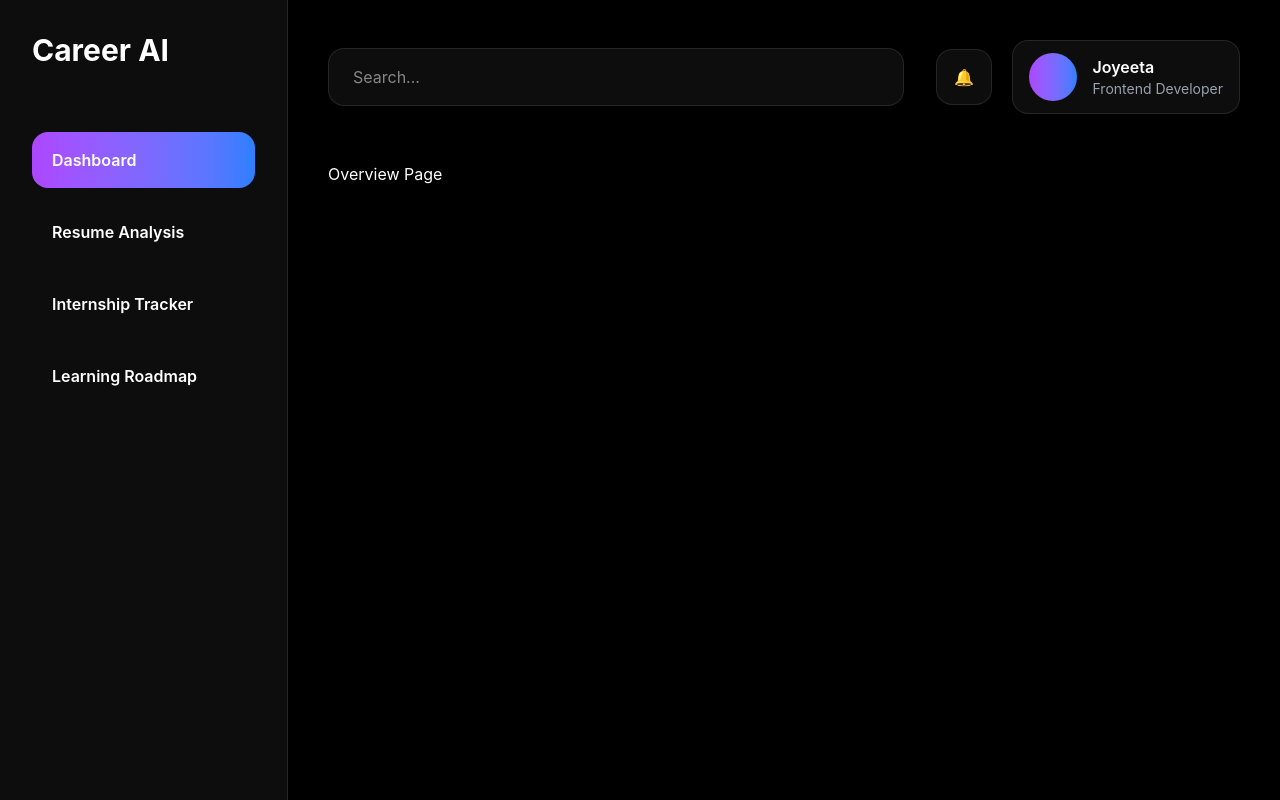
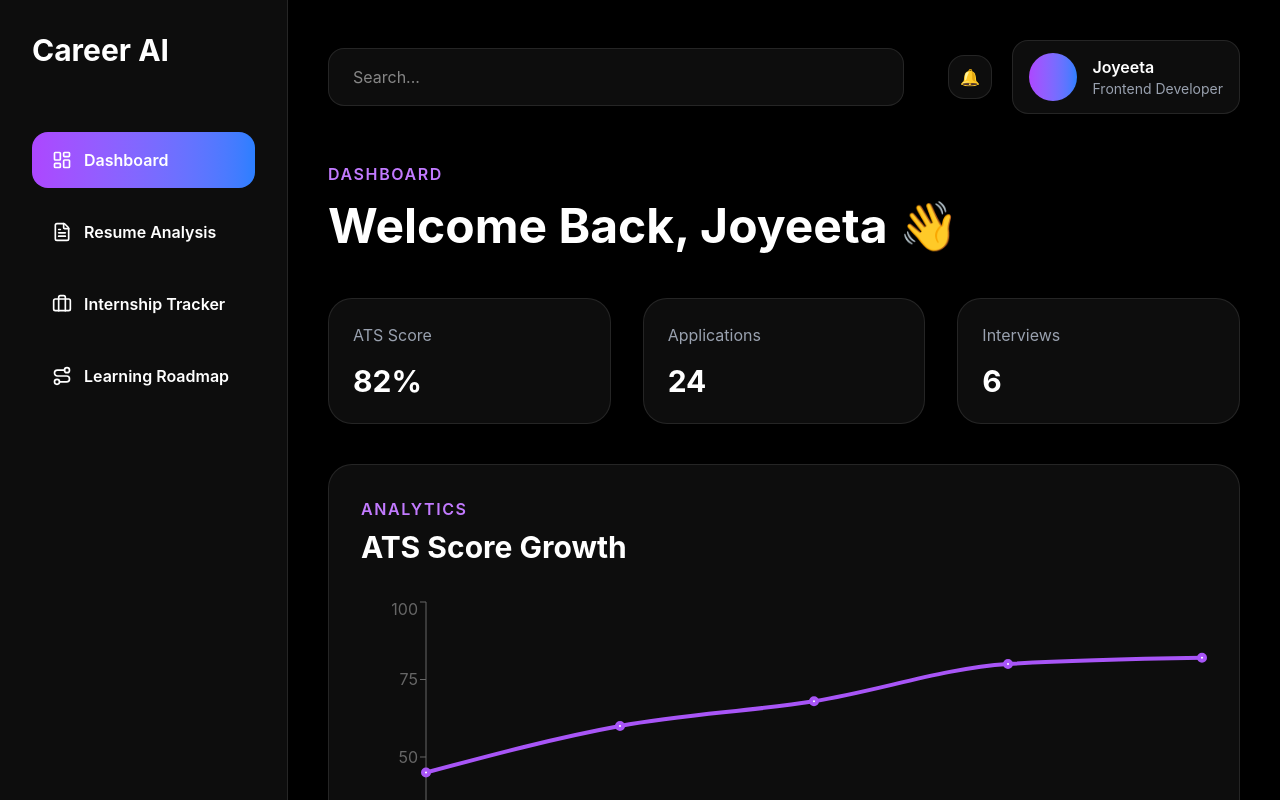
Before and after one commit to Joyeeta2003/career-ai, a React (Vite) app: page /dashboard in a window 1280 px wide. Shown: the top 800 px of the page. Built offline with nearby package versions, Linux system fonts and the light colour scheme.

Commit message:
Created modular overview dashboard page

```diff
--- a/package.json
+++ b/package.json
@@ -11,6 +11,7 @@
   },
   "dependencies": {
     "@tailwindcss/vite": "^4.3.0",
+    "lucide-react": "^1.14.0",
     "react": "^19.2.5",
     "react-dom": "^19.2.5",
     "react-router-dom": "^7.15.0",
--- a/src/components/Sidebar.jsx
+++ b/src/components/Sidebar.jsx
@@ -1,4 +1,11 @@
 import { NavLink } from "react-router-dom"
+
+import {
+  LayoutDashboard,
+  FileText,
+  Briefcase,
+  Route,
+} from "lucide-react"
 
 function Sidebar() {
   return (
@@ -9,55 +16,88 @@ function Sidebar() {
         Career AI
       </h1>
 
+      {/* Navigation */}
       <div className="space-y-4">
 
+        {/* Dashboard */}
         <NavLink
           to="/dashboard"
           end
           className={({ isActive }) =>
-            `block px-5 py-4 rounded-2xl font-semibold transition ${isActive
+            `block px-5 py-4 rounded-2xl font-semibold transition ${
+              isActive
                 ? "bg-gradient-to-r from-purple-500 to-blue-500"
                 : "hover:bg-white/5"
             }`
           }
         >
-          Dashboard
+          <div className="flex items-center gap-3">
+
+            <LayoutDashboard size={20} />
+
+            <span>Dashboard</span>
+
+          </div>
         </NavLink>
 
+        {/* Resume Analysis */}
         <NavLink
           to="/dashboard/resume-analysis"
           className={({ isActive }) =>
-            `block px-5 py-4 rounded-2xl font-semibold transition ${isActive
+            `block px-5 py-4 rounded-2xl font-semibold transition ${
+              isActive
                 ? "bg-gradient-to-r from-purple-500 to-blue-500"
                 : "hover:bg-white/5"
             }`
           }
         >
-          Resume Analysis
+          <div className="flex items-center gap-3">
+
+            <FileText size={20} />
+
+            <span>Resume Analysis</span>
+
+          </div>
         </NavLink>
 
+        {/* Internship Tracker */}
         <NavLink
           to="/dashboard/internships"
           className={({ isActive }) =>
-            `block px-5 py-4 rounded-2xl font-semibold transition ${isActive
+            `block px-5 py-4 rounded-2xl font-semibold transition ${
+              isActive
                 ? "bg-gradient-to-r from-purple-500 to-blue-500"
                 : "hover:bg-white/5"
             }`
           }
         >
-          Internship Tracker
+          <div className="flex items-center gap-3">
+
+            <Briefcase size={20} />
+
+            <span>Internship Tracker</span>
+
+          </div>
         </NavLink>
 
+        {/* Learning Roadmap */}
         <NavLink
           to="/dashboard/roadmap"
           className={({ isActive }) =>
-            `block px-5 py-4 rounded-2xl font-semibold transition ${isActive
+            `block px-5 py-4 rounded-2xl font-semibold transition ${
+              isActive
                 ? "bg-gradient-to-r from-purple-500 to-blue-500"
                 : "hover:bg-white/5"
             }`
           }
         >
-          Learning Roadmap
+          <div className="flex items-center gap-3">
+
+            <Route size={20} />
+
+            <span>Learning Roadmap</span>
+
+          </div>
         </NavLink>
 
       </div>
--- a/src/components/Topbar.jsx
+++ b/src/components/Topbar.jsx
@@ -17,7 +17,7 @@ function Topbar() {
       <div className="flex items-center gap-5 ml-6">
 
         {/* Notification */}
-        <button className="w-14 h-14 rounded-2xl bg-white/5 border border-white/10 flex items-center justify-center hover:bg-white/10 transition">
+        <button className="w-11 h-11 rounded-2xl bg-white/5 border border-white/10 flex items-center justify-center hover:bg-white/10 transition">
 
           🔔
 
--- a/src/pages/Overview.jsx
+++ b/src/pages/Overview.jsx
@@ -1,7 +1,41 @@
+import StatsCard from "../components/StatsCard"
+import AnalyticsChart from "../components/AnalyticsChart"
+
+import dashboardStats from "../data/dashboardStats"
+
 function Overview() {
   return (
     <div>
-      Overview Page
+
+      {/* Heading */}
+      <div className="mb-12">
+
+        <p className="text-purple-400 uppercase tracking-widest font-semibold">
+          Dashboard
+        </p>
+
+        <h1 className="text-5xl font-bold mt-4">
+          Welcome Back, Joyeeta 👋
+        </h1>
+
+      </div>
+
+      {/* Stats */}
+      <div className="grid grid-cols-1 md:grid-cols-3 gap-8">
+
+        {dashboardStats.map((item, index) => (
+          <StatsCard
+            key={index}
+            title={item.title}
+            value={item.value}
+          />
+        ))}
+
+      </div>
+
+      {/* Chart */}
+      <AnalyticsChart />
+
     </div>
   )
 }
```
Also changed, not shown: 1 other file (tests, documents, lock files or other folders). Lines whose indentation alone changed are shown as unchanged.
